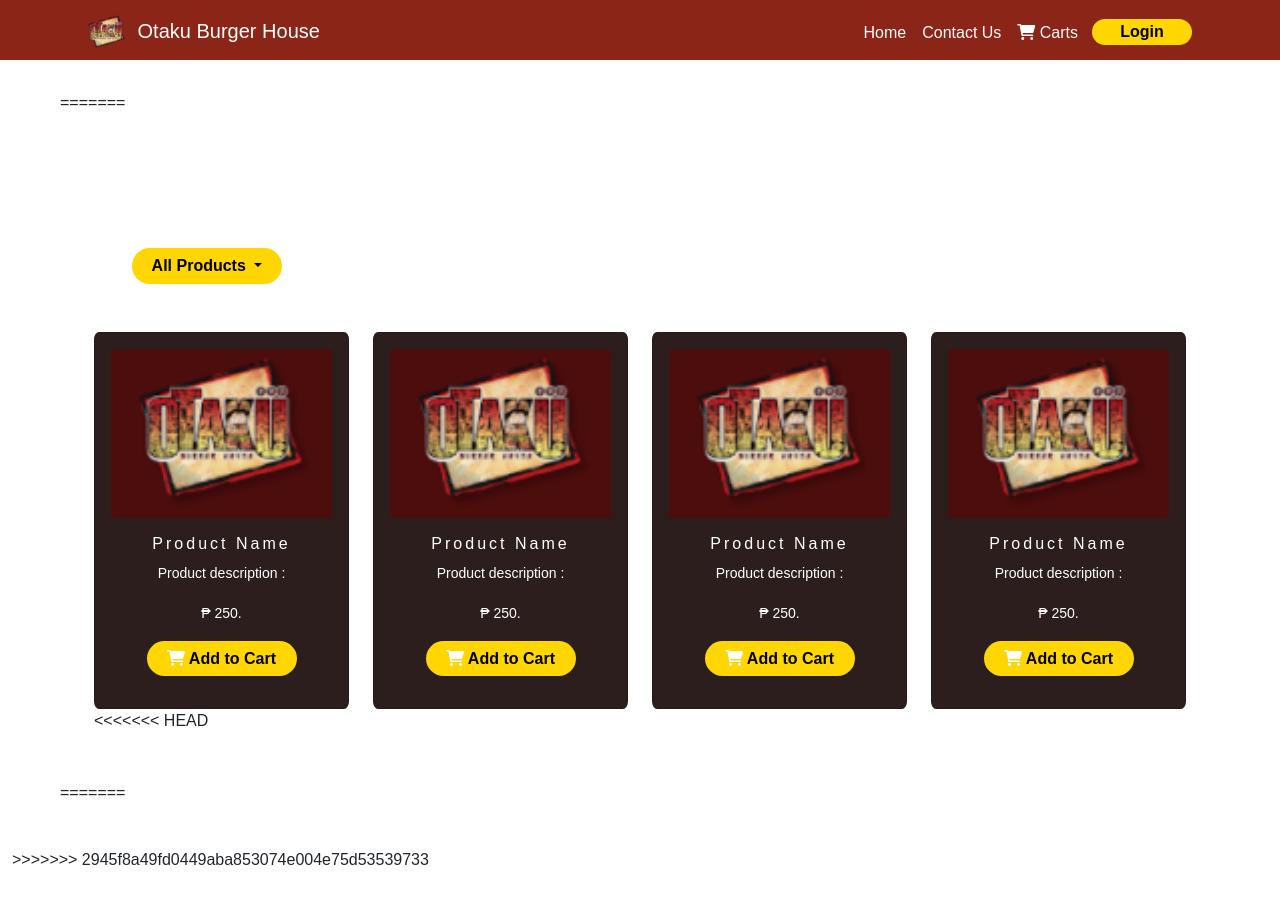
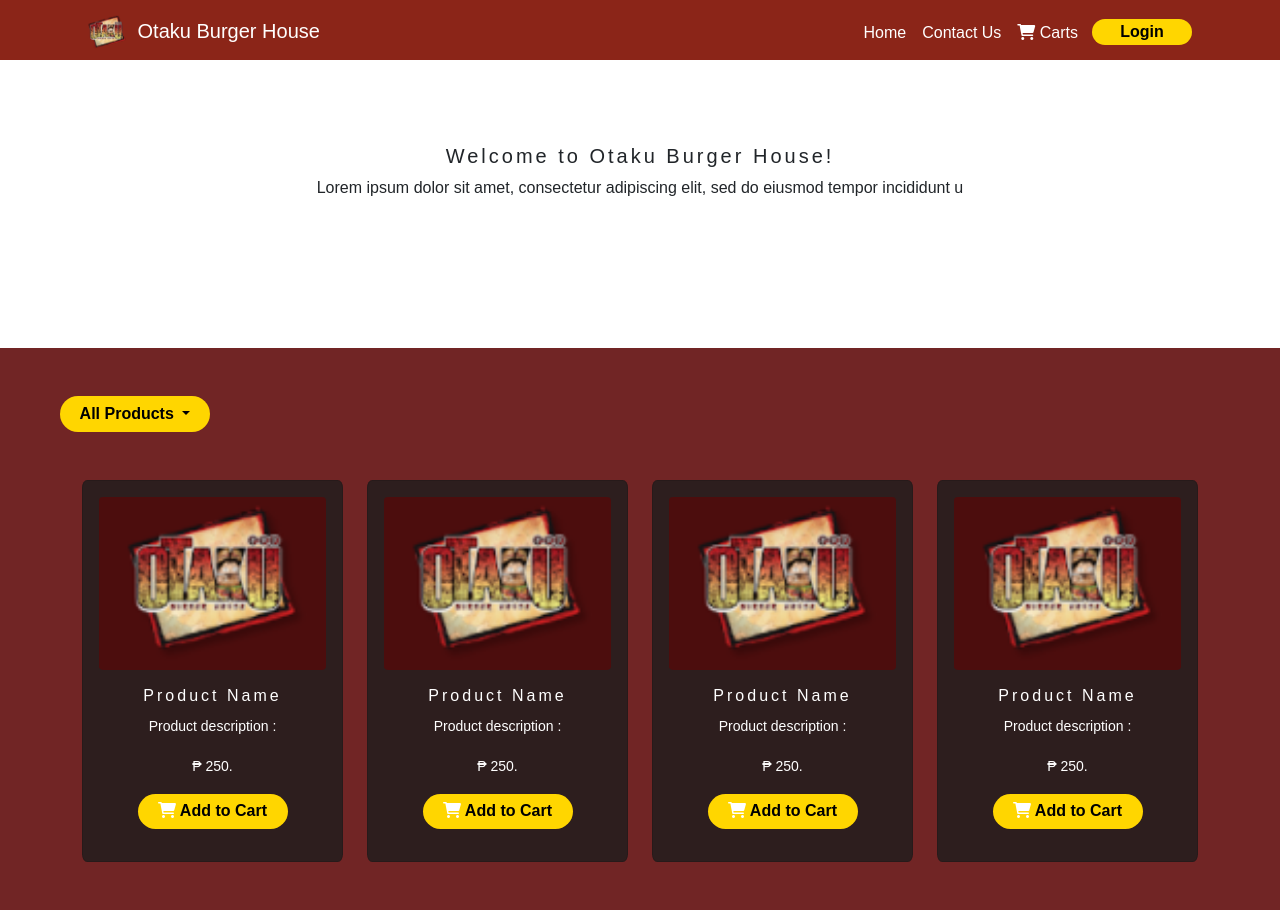
Before and after one commit to harrrilazydevs/Project-repo, a PHP site: page / in a window 1280 px wide. Before the commit the page ends 865 px from the top, so only its background shows below. Run offline with PHP 8.4, Linux system fonts and the light colour scheme; data comes from the database, SQL or seed files in the repository.

Commit message:
refix Home and loginModal

```diff
--- a/index.php
+++ b/index.php
@@ -79,9 +79,7 @@ $_SESSION['user_id'] = '1';
         include_once 'src/pages/burger_shop/user/sidebar.php';
         include_once 'src/pages/burger_shop/user/home.php';
         include_once 'src/pages/burger_shop/user/viewMenu.php';
-        include_once 'src/pages/burger_shop/user/login.php';
         include_once 'src/pages/burger_shop/user/modals.php';
-        include_once 'src/pages/burger_shop/user/purchaseOrder.php';
 
         echo '<script src="src/func/burger_shop/main.js"></script>';
         echo '<script src="src/func/burger_shop/user/home.js"></script>';
--- a/src/pages/burger_shop/user/home.php
+++ b/src/pages/burger_shop/user/home.php
@@ -1,21 +1,9 @@
-<<<<<<< HEAD
-<div class="page align-items-center" id="page_home">
-=======
-<<<<<<< HEAD
-<div class="page" id="page_home" style="overflow:auto">
-
-        <div class="container-fluid" style="background-color: white;">
-            <div class="row min-vh-100 align-items-center px-5">
-                <div class="col-lg-5  col-sm-12 pl-md-5 content">
-=======
-<div class="d-none page align-items-center" id="page_home">
->>>>>>> b0b3b937e1d3df044b6da397eb4f9f6b5c616b73
+<div class="d-none page" id="page_home">
 
     <section style="background-color: white;">
         <div class="container h-25 mt-5 my-5">
             <div class="row min-vh-100 align-items-center">
                 <div class="col-lg-5 col-sm-12 pl-md-5">
->>>>>>> 2945f8a49fd0449aba853074e004e75d53539733
                     <h5 id="text" style="letter-spacing: 3px;">Welcome to</h5>
                     <p>Lorem ipsum dolor sit amet, consectetur adipiscing elit, sed do eiusmod tempor incididunt u</p>
                     <button style="font-weight:bold; background:#FFD600; border-radius:25px; width:150px; height: 40px; border: none;">ORDER NOW!</button>
@@ -26,13 +14,12 @@
                         <div class="cell cell-img"> <img src="src/resources/img/otakuNav.png"></div>
                         <div class="cell cell-img"><img src="src/resources/img/carousel.png"></div>
                         <div class="cell cell-img"><img src="src/resources/img/carousel.png"></div>
-
                     </div>
                 </div>
             </div>
         </div>
 
-
+    </section>
     <!-----------------------AVAILABLE PRODUCTSECTION 2ND CAROUSEL ------------------------>
     <section>
         <div class="container mt-5 mb-5">
@@ -97,9 +84,8 @@
                 </div>
             </div>
         </div>
-<<<<<<< HEAD
 
-        <div class="row  min-vh-50 mt-5 mb-5">
+        <div class="row mt-5 mb-5">
             <div class="col-lg-12 col-sm-12 ">
                 <h5 class="text-center align-items-center text-white mb-5" style="letter-spacing: 3px;">Otakus's Best Sellers!</h5>
                 <div class="bestSeller-carousel" style="align-items: center !important;">
@@ -108,13 +94,12 @@
                     <div class="cell bestSeller-img"><img src="src/resources/img/carousel.png"></div>
                 </div>
             </div>
-=======
     </section>
 
     <!-----------------------BESTSELLER SECTION ------------------------>
-    <section style="margin-top: 7%; margin-bottom: 7%;">
+    <section style="margin-bottom: 7%;">
         <div class="container text-white mt-5">
-            <h5 class="text-center text-white mt-5" style="letter-spacing: 4px;">Otakus's Best Sellers!</h5>
+            <h5 class="text-center text-white" style="letter-spacing: 4px;">Otakus's Best Sellers!</h5>
 
             <div class="row mt-5">
                 <div class="col-lg-3 col-sm-6">
@@ -209,12 +194,6 @@
                 </div>
 
             </div>
->>>>>>> 2945f8a49fd0449aba853074e004e75d53539733
         </div>
-
-
-    </div>
-
-
-
+    </section>
 </div>
--- a/src/pages/burger_shop/user/modals.php
+++ b/src/pages/burger_shop/user/modals.php
@@ -8,10 +8,7 @@
                 </div>
 
                 <div class="wrapper-login">
-<<<<<<< HEAD
-=======
 
->>>>>>> 2945f8a49fd0449aba853074e004e75d53539733
                     <form action="#">
                         <div class="field mt-5">
                             <input type="text" required>
--- a/src/pages/burger_shop/user/purchaseOrder.php
+++ /dev/null
@@ -1,102 +0,0 @@
-<div class="d-none page" id="page_page7">
-    <div style="margin-top: 4%;">
-        <table class="table table-borderless mt-5" style="height: 30rem;">
-            <thead class="text-white d-flex-inline text-center" style="background-color: #4F0A0A; height: 3rem;">
-                <tr>
-                    <th class="col-4">Food</th>
-                    <th class="col-4">Quantity</th>
-                    <th class="col-4">Subtotal</th>
-                </tr>
-            </thead>
-
-            <tbody class="text-center text-white">
-
-                <tr>
-                    <td>
-                        <div class="mt-3 d-flex align-items-center ps-5 ms-5">
-                            <i class="fa-solid fa-circle-minus h4 pe-3" style="color: #F34336;"></i>
-                            <img src="src/resources/img/otakulogo.png" style="border-radius: 5px; width: 170px;">
-                            <div>
-                                <p class="ps-3 m-0">Product Name</p>
-                                <small class="pe-5 me-1">Price</small>
-                            </div>
-                        </div>
-                    </td>
-
-                    <td>
-                        <p class="ps-2 mt-5 pt-2">0</p>
-                    </td>
-                    <td style="background-color: white; border-radius: 2px;">
-                        <p class="ps-2 m-0 mt-5 text-black">Product Name</p>
-                    </td>
-
-                </tr>
-
-                <tr>
-                    <td>
-                        <div class="mt-3 d-flex align-items-center ps-5 ms-5">
-                            <i class="fa-solid fa-circle-minus h4 pe-3" style="color: #F34336;"></i>
-                            <img src="src/resources/img/otakulogo.png" style="border-radius: 5px; width: 170px;">
-                            <div>
-                                <p class="ps-3 m-0">Product Name</p>
-                                <small class="pe-5 me-1">Price</small>
-                            </div>
-                        </div>
-                    </td>
-
-                    <td>
-                        <p class="ps-2 mt-5 pt-2">0</p>
-                    </td>
-                    <td style="background-color: white; border-radius: 2px;">
-                        <p class="ps-2 m-0 mt-5 text-black">Product Name</p>
-                    </td>
-
-                </tr>
-
-                <tr>
-                    <td>
-                        <div class="mt-3 d-flex align-items-center ps-5 ms-5">
-                            <i class="fa-solid fa-circle-minus h4 pe-3" style="color: #F34336;"></i>
-                            <img src="src/resources/img/otakulogo.png" style="border-radius: 5px; width: 170px;">
-                            <div>
-                                <p class="ps-3 m-0">Product Name</p>
-                                <small class="pe-5 me-1">Price</small>
-                            </div>
-                        </div>
-                    </td>
-
-                    <td>
-                        <p class="ps-2 mt-5 pt-2">0</p>
-                    </td>
-                    <td style="background-color: white; border-radius: 2px;">
-                        <p class="ps-2 m-0 mt-5 text-black">Product Name</p>
-                    </td>
-
-                </tr>
-            </tbody>
-        </table>
-
-        <div class="container box_menu">
-            <hr style="border: 2px solid black; border-radius: 5px;" />
-
-            <div class="row">
-                <div class="col-lg-12">
-
-                    <div class="mt-2">
-                        <h6 style="letter-spacing: 2px;">Subtoltal: </h6>
-                        <h6 class="mt-2" style="letter-spacing: 2px;">Delivery Fee: <p><small>Depends on Location</small></p>
-                        </h6>
-                        <p>Total:___</p>
-                        <div class="d-flex justify-content-center">
-                            <button id="btn_navbar_login" style="font-weight:bold; background:#FFD600; border-radius:20px; width:200px; margin: 6px; border: none;" data-bs-toggle="modal" data-bs-target="#cartModal">
-                                Proceed to Check-Out
-                            </button>
-                        </div>
-
-
-                    </div>
-                </div>
-            </div>
-        </div>
-    </div>
-</div>
--- a/src/pages/burger_shop/user/viewMenu.php
+++ b/src/pages/burger_shop/user/viewMenu.php
@@ -1,4 +1,4 @@
-<div class="d-none page" id="page_viewMenu">
+<div class="page" id="page_viewMenu">
 
     <section class="mt-5" style="background-color: white; height: 300px;">
         <div class="container mt-5">
@@ -9,11 +9,11 @@
                 </div>
             </div>
         </div>
-    </div>
 
-    <section>
+    </section>
 
-        <!-----------------------BUTTON VIEW MENU------------------------>
+    </section>
+        <!----------------DROPDOWN MENU BTN ------------>
         <div class="container ms-5 mt-5 ">
             <div class="dropdown ">
                 <button class="btn btn-secondary dropdown-toggle text-black" href="#" role="button" data-bs-toggle="dropdown" style="font-weight:bold; background:#FFD600; border-radius:25px; width:150px; border: none !important;">
@@ -28,11 +28,11 @@
                 </ul>
             </div>
         </div>
+        <!----------------DROPDOWN MENU BTN ------------>
 
-        <!-----------------------PRODUCTS------------------------>
         <div class="container mt-5 mb-5">
             <div class="row text-white text-center">
-
+                <!----------------COL-3 PER MENU ------------>
                 <div class="col-lg-3">
                     <div class="card p-3" style=" background: #2D1E1E; border-radius: 2%;">
                         <div>
@@ -110,10 +110,7 @@
                 </div>
 
             </div>
-<<<<<<< HEAD
-    </div>
-=======
         </div>
     </section>
->>>>>>> 2945f8a49fd0449aba853074e004e75d53539733
+
 </div>
--- a/src/resources/styles/main.css
+++ b/src/resources/styles/main.css
@@ -17,9 +17,9 @@
 html {
   scroll-behavior: smooth;
 }
-/* section {
+section {
   overflow-x: hidden;
-} */
+}
 
 ::-webkit-scrollbar {
   width: 10px;
```
Also changed, not shown: src/pages/burger_shop/user/login.php (deleted, +0 -41 lines), src/pages/burger_shop/user/myAccount.php (deleted, +0 -41 lines). Lines whose indentation alone changed are shown as unchanged.
